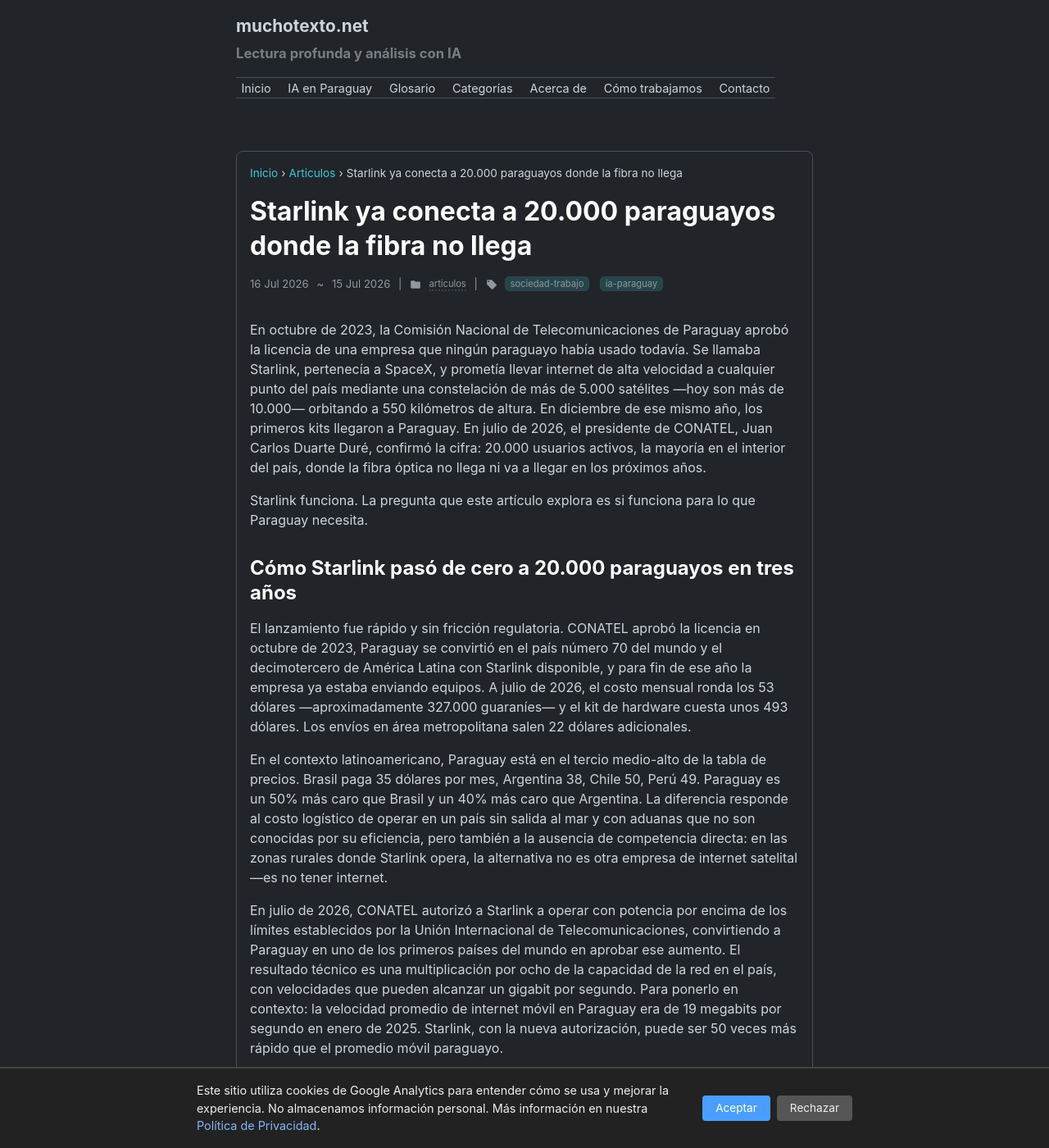
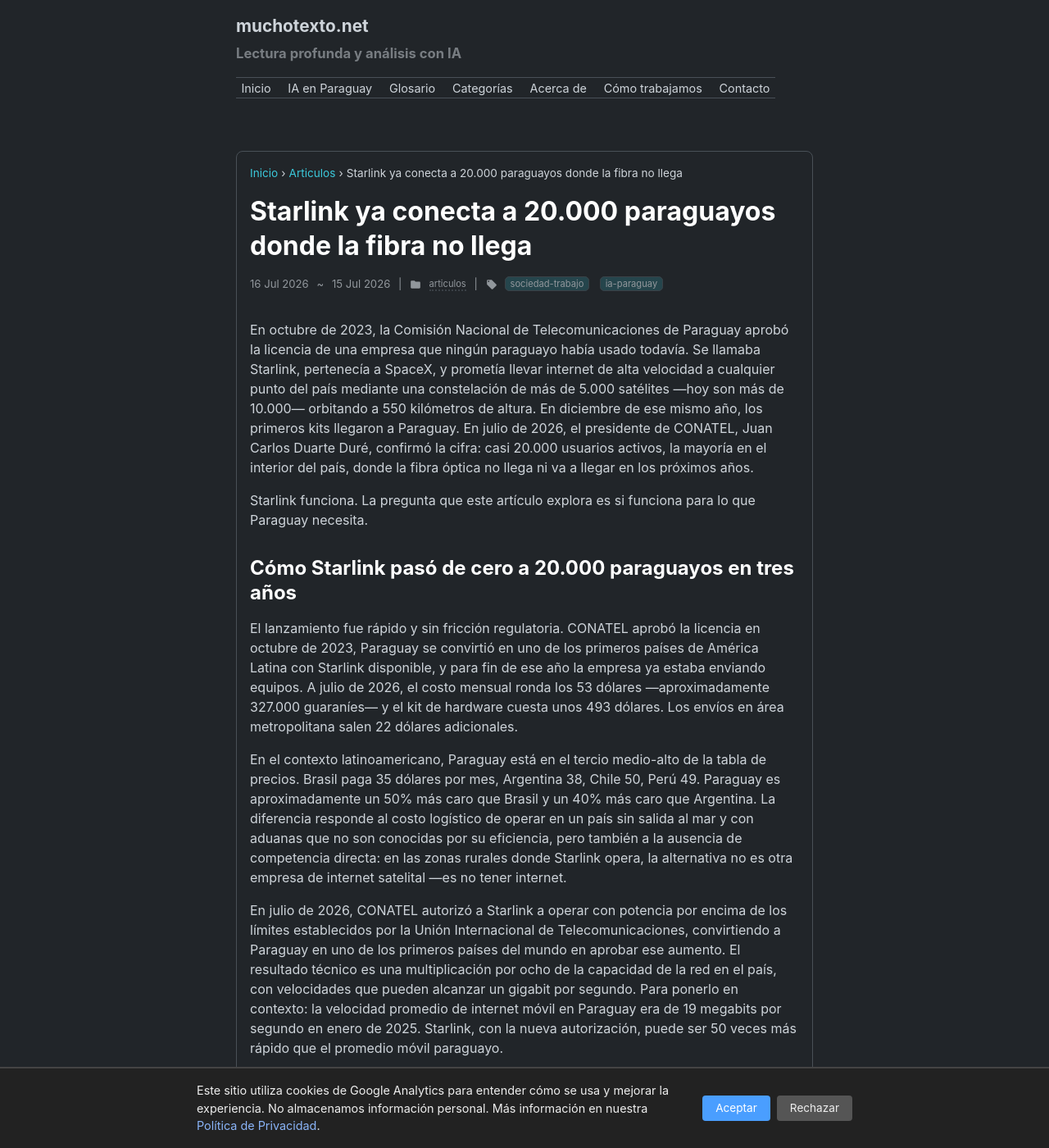
Before and after one commit to miravosqueinteresante/muchotexto.net, a Jekyll site: the page built from _posts/2026-07-15-starlink-paraguay-conectividad.md, in a window 1280 px wide and 1400 px high. Shown: the whole window at 82% size. Built offline with Jekyll 4.4.1, drawn with Linux system fonts in a browser that asks for light colours; some of the changed text lies outside the part shown.

Commit message:
Corregir articulo #22: casi 20.000, remover ranking pais #70, remover COPACO presos, suavizar porcentajes

```diff
--- a/_posts/2026-07-15-starlink-paraguay-conectividad.md
+++ b/_posts/2026-07-15-starlink-paraguay-conectividad.md
@@ -5,18 +5,18 @@
 last_modified_at: 2026-07-15
 categories: articulos
 tags: sociedad-trabajo ia-paraguay
-description: "Starlink suma 20.000 usuarios en Paraguay, la mayoría rurales. El gobierno donó 1.600 antenas a escuelas. ¿Basta con conectar o el problema es más hondo?"
+description: "Starlink ya suma casi 20.000 usuarios en Paraguay, mayoría rurales. El gobierno donó 1.600 antenas a escuelas. ¿Alcanza con conectar?"
 ---
 
-En octubre de 2023, la Comisión Nacional de Telecomunicaciones de Paraguay aprobó la licencia de una empresa que ningún paraguayo había usado todavía. Se llamaba Starlink, pertenecía a SpaceX, y prometía llevar internet de alta velocidad a cualquier punto del país mediante una constelación de más de 5.000 satélites —hoy son más de 10.000— orbitando a 550 kilómetros de altura. En diciembre de ese mismo año, los primeros kits llegaron a Paraguay. En julio de 2026, el presidente de CONATEL, Juan Carlos Duarte Duré, confirmó la cifra: 20.000 usuarios activos, la mayoría en el interior del país, donde la fibra óptica no llega ni va a llegar en los próximos años.
+En octubre de 2023, la Comisión Nacional de Telecomunicaciones de Paraguay aprobó la licencia de una empresa que ningún paraguayo había usado todavía. Se llamaba Starlink, pertenecía a SpaceX, y prometía llevar internet de alta velocidad a cualquier punto del país mediante una constelación de más de 5.000 satélites —hoy son más de 10.000— orbitando a 550 kilómetros de altura. En diciembre de ese mismo año, los primeros kits llegaron a Paraguay. En julio de 2026, el presidente de CONATEL, Juan Carlos Duarte Duré, confirmó la cifra: casi 20.000 usuarios activos, la mayoría en el interior del país, donde la fibra óptica no llega ni va a llegar en los próximos años.
 
 Starlink funciona. La pregunta que este artículo explora es si funciona para lo que Paraguay necesita.
 
 ## Cómo Starlink pasó de cero a 20.000 paraguayos en tres años
 
-El lanzamiento fue rápido y sin fricción regulatoria. CONATEL aprobó la licencia en octubre de 2023, Paraguay se convirtió en el país número 70 del mundo y el decimotercero de América Latina con Starlink disponible, y para fin de ese año la empresa ya estaba enviando equipos. A julio de 2026, el costo mensual ronda los 53 dólares —aproximadamente 327.000 guaraníes— y el kit de hardware cuesta unos 493 dólares. Los envíos en área metropolitana salen 22 dólares adicionales.
+El lanzamiento fue rápido y sin fricción regulatoria. CONATEL aprobó la licencia en octubre de 2023, Paraguay se convirtió en uno de los primeros países de América Latina con Starlink disponible, y para fin de ese año la empresa ya estaba enviando equipos. A julio de 2026, el costo mensual ronda los 53 dólares —aproximadamente 327.000 guaraníes— y el kit de hardware cuesta unos 493 dólares. Los envíos en área metropolitana salen 22 dólares adicionales.
 
-En el contexto latinoamericano, Paraguay está en el tercio medio-alto de la tabla de precios. Brasil paga 35 dólares por mes, Argentina 38, Chile 50, Perú 49. Paraguay es un 50% más caro que Brasil y un 40% más caro que Argentina. La diferencia responde al costo logístico de operar en un país sin salida al mar y con aduanas que no son conocidas por su eficiencia, pero también a la ausencia de competencia directa: en las zonas rurales donde Starlink opera, la alternativa no es otra empresa de internet satelital —es no tener internet.
+En el contexto latinoamericano, Paraguay está en el tercio medio-alto de la tabla de precios. Brasil paga 35 dólares por mes, Argentina 38, Chile 50, Perú 49. Paraguay es aproximadamente un 50% más caro que Brasil y un 40% más caro que Argentina. La diferencia responde al costo logístico de operar en un país sin salida al mar y con aduanas que no son conocidas por su eficiencia, pero también a la ausencia de competencia directa: en las zonas rurales donde Starlink opera, la alternativa no es otra empresa de internet satelital —es no tener internet.
 
 En julio de 2026, CONATEL autorizó a Starlink a operar con potencia por encima de los límites establecidos por la Unión Internacional de Telecomunicaciones, convirtiendo a Paraguay en uno de los primeros países del mundo en aprobar ese aumento. El resultado técnico es una multiplicación por ocho de la capacidad de la red en el país, con velocidades que pueden alcanzar un gigabit por segundo. Para ponerlo en contexto: la velocidad promedio de internet móvil en Paraguay era de 19 megabits por segundo en enero de 2025. Starlink, con la nueva autorización, puede ser 50 veces más rápido que el promedio móvil paraguayo.
 
@@ -32,7 +32,7 @@
 
 ## Mil seiscientas escuelas conectadas (y lo que eso prueba)
 
-El gobierno paraguayo entendió el problema y actuó. En junio de 2026, el Ministerio de Tecnologías de la Información y Comunicación anunció la donación de 1.600 kits de Starlink para escuelas rurales, con un alcance proyectado de 50.000 estudiantes y docentes en 500 sitios —escuelas y centros de salud. Las primeras 100 antenas se instalaron en el Chaco. Estados Unidos aportó 3 millones de dólares en 2024 para financiar internet satelital en zonas rurales de Paraguay. La COPACO y el Ministerio de Justicia pusieron a personas privadas de libertad a fabricar los soportes metálicos para las antenas.
+El gobierno paraguayo entendió el problema y actuó. En junio de 2026, el Ministerio de Tecnologías de la Información y Comunicación anunció la donación de 1.600 kits de Starlink para escuelas rurales, con un alcance proyectado de 50.000 estudiantes y docentes en 500 sitios —escuelas y centros de salud. Las primeras 100 antenas se instalaron en el Chaco. Estados Unidos aportó 3 millones de dólares en 2024 para financiar internet satelital en zonas rurales de Paraguay.
 
 El programa es, en escala y ambición, lo más parecido que Paraguay tiene a una política de conectividad universal. Pero 1.600 antenas para medio millar de sitios es un primer paso, no una solución. Paraguay tiene más de 8.000 escuelas públicas, miles de ellas rurales y multigrado —un solo maestro para varios grados en una misma aula—, muchas sin electricidad, sin agua corriente y sin baños. Conectar una escuela que no tiene luz es una hazaña técnica que requiere paneles solares, baterías, inversores y mantenimiento. El kit de Starlink es la parte fácil.
 
@@ -50,7 +50,7 @@
 
 ## Lo que Starlink prueba y lo que no
 
-Starlink es, técnicamente, el mejor sistema de conectividad rural que existe. Ninguna otra tecnología puede ofrecer 100 megabits por segundo en una comunidad chaqueña a 300 kilómetros de la ruta asfaltada más cercana. En tres años pasó de ser una promesa a ser una realidad: 20.000 paraguayos que antes no tenían internet ahora lo tienen, 1.600 escuelas que van a recibir conectividad, 100 antenas ya instaladas en el Chaco. Nada de eso existía en 2022.
+Starlink es, técnicamente, el mejor sistema de conectividad rural que existe. Ninguna otra tecnología puede ofrecer 100 megabits por segundo en una comunidad chaqueña a 300 kilómetros de la ruta asfaltada más cercana. En tres años pasó de ser una promesa a ser una realidad: casi 20.000 paraguayos que antes no tenían internet ahora lo tienen, 1.600 escuelas que van a recibir conectividad, 100 antenas ya instaladas en el Chaco. Nada de eso existía en 2022.
 
 Pero Starlink no resuelve la falta de electricidad en las comunidades indígenas, ni la ausencia de docentes formados en tecnología, ni el hecho de que más de la mitad de los indígenas paraguayos no sabe leer ni escribir. Starlink resuelve el problema de la señal. El problema de Paraguay es más grande que la señal.
 
```
